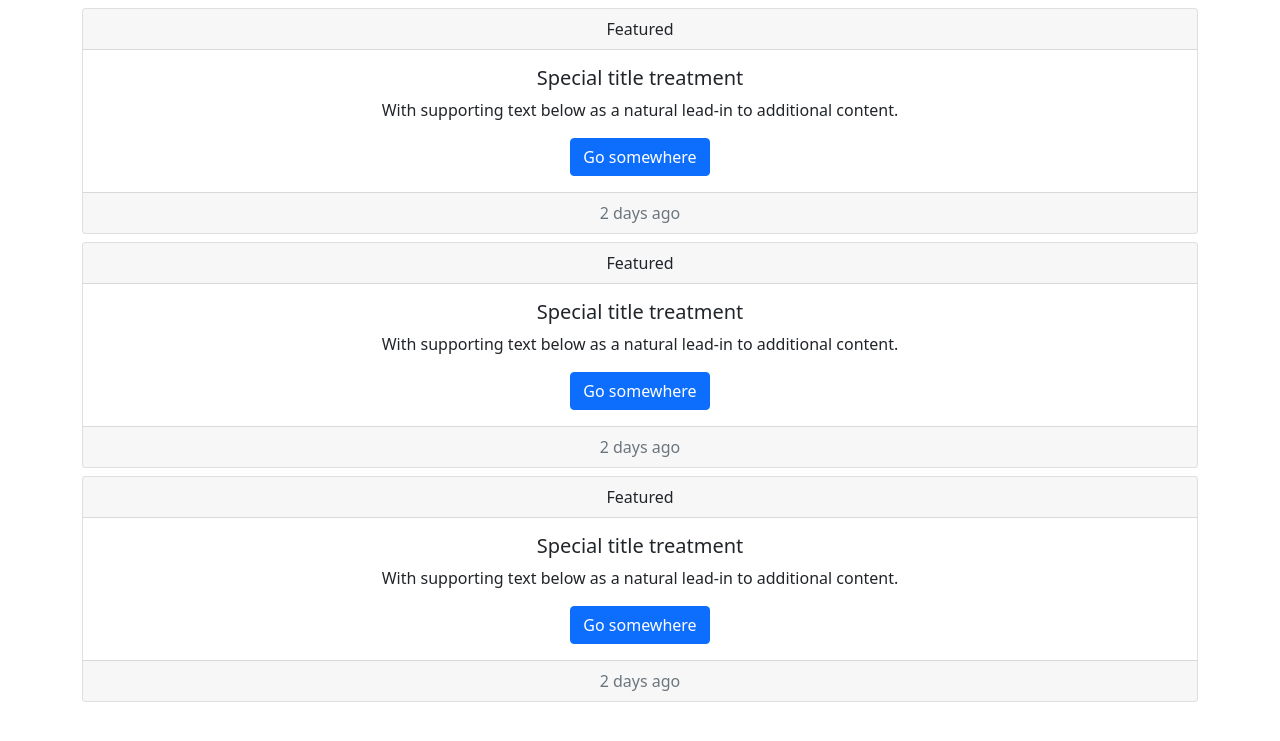
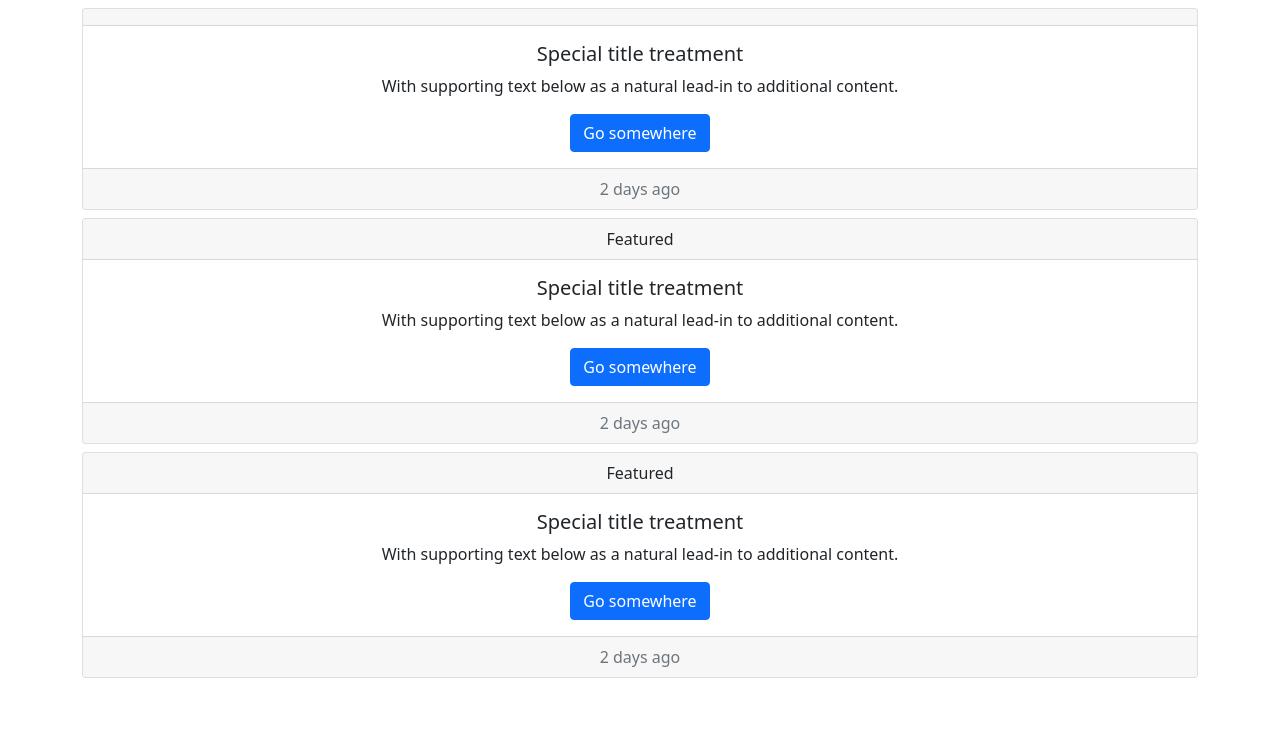
Before and after one commit to fdeh75/Hela_robot, a Django app: page /home/ in a window 1280 px wide. Shown: the top 741 px of the page. Run offline with Django 3.2, Linux system fonts and the light colour scheme; some libraries are stand-ins or nearby versions.

Commit message:
new project 1

```diff
--- a/templates/home.html
+++ b/templates/home.html
@@ -17,7 +17,7 @@
     <div class="card-deck my-2">
         <div class="card text-center">
             <div class="card-header">
-                Featured
+
             </div>
             <div class="card-body">
                 <h5 class="card-title">Special title treatment</h5>
```
